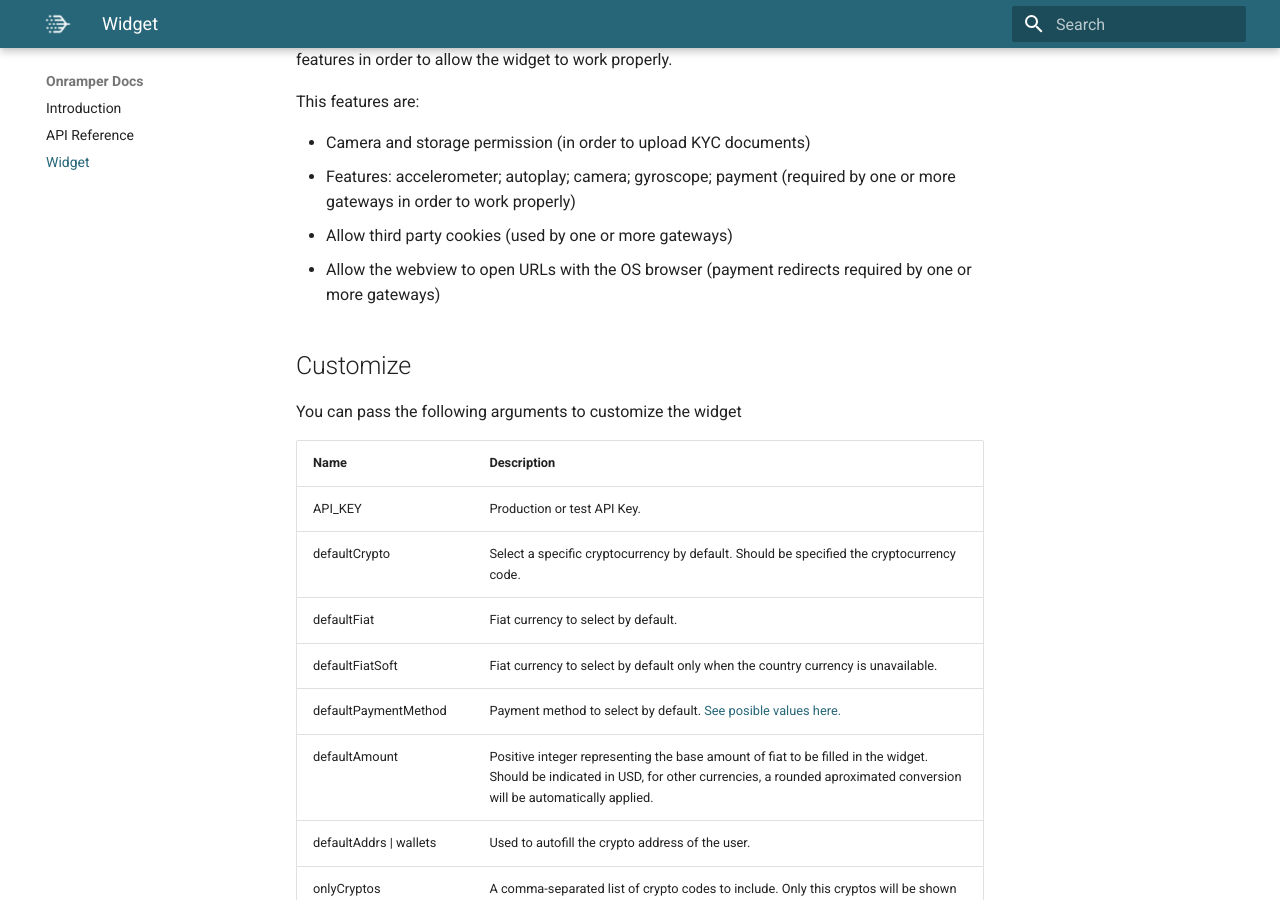
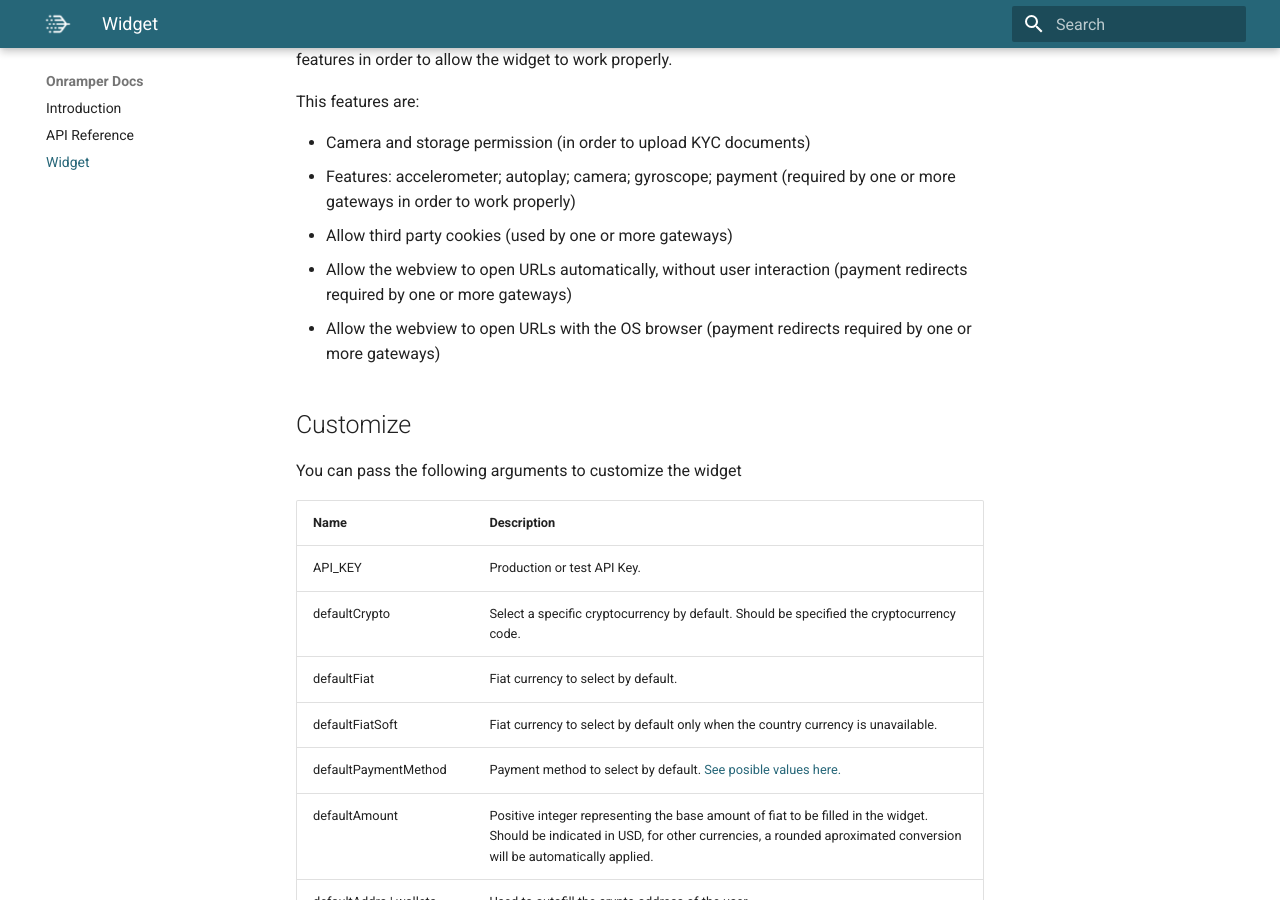
Before and after one commit to onramper/docs, an MkDocs documentation site: the page built from docs/widget.md, in a window 1280 px wide and 900 px high, scrolled down 6948 px. Built offline with MkDocs 1.6.1 and Material for MkDocs 9.7.7, drawn with Linux system fonts in a browser that asks for light colours.

Commit message:
Add needed feature to webview

```diff
--- a/docs/widget.md
+++ b/docs/widget.md
@@ -252,6 +252,7 @@ This features are:
 - Camera and storage permission (in order to upload KYC documents)
 - Features: accelerometer; autoplay; camera; gyroscope; payment (required by one or more gateways in order to work properly)
 - Allow third party cookies (used by one or more gateways)
+- Allow the webview to open URLs automatically, without user interaction (payment redirects required by one or more gateways)
 - Allow the webview to open URLs with the OS browser (payment redirects required by one or more gateways)
 
 ## Customize
```
